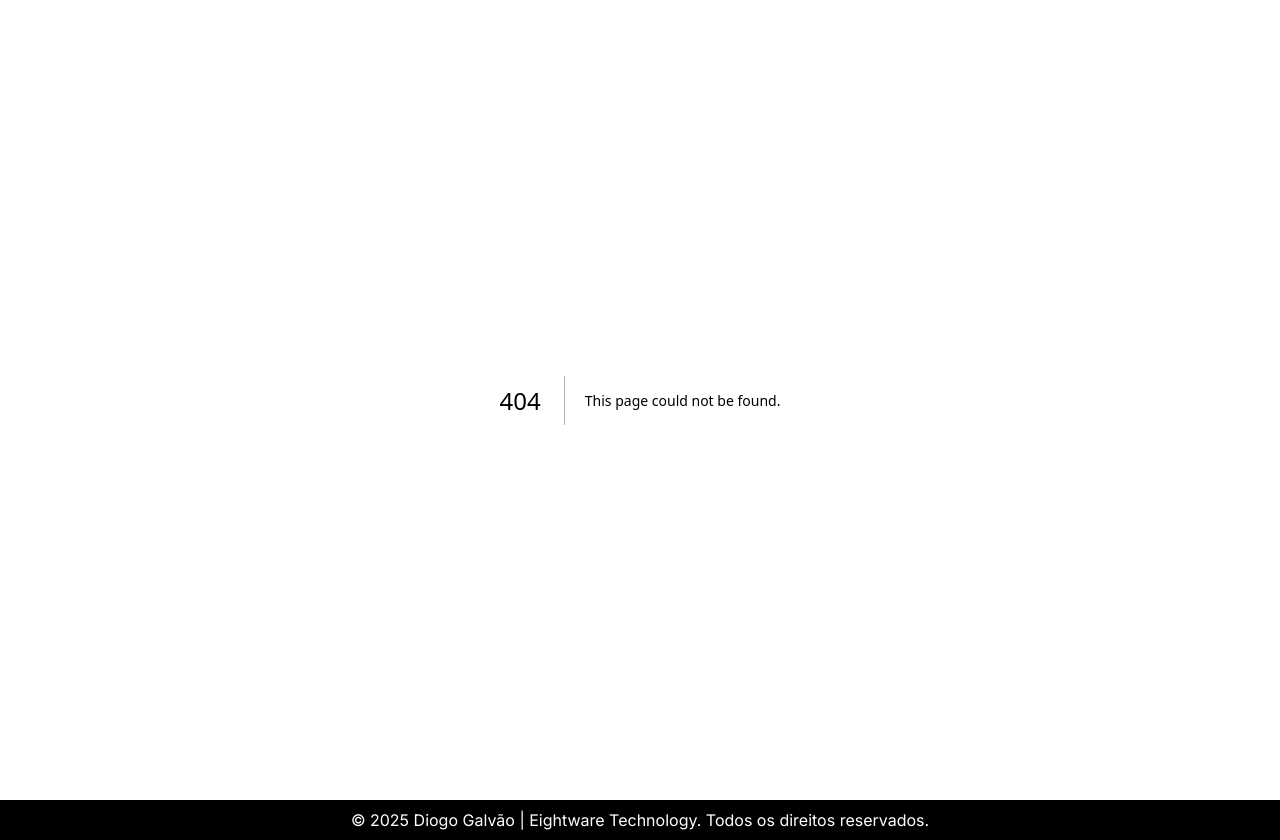
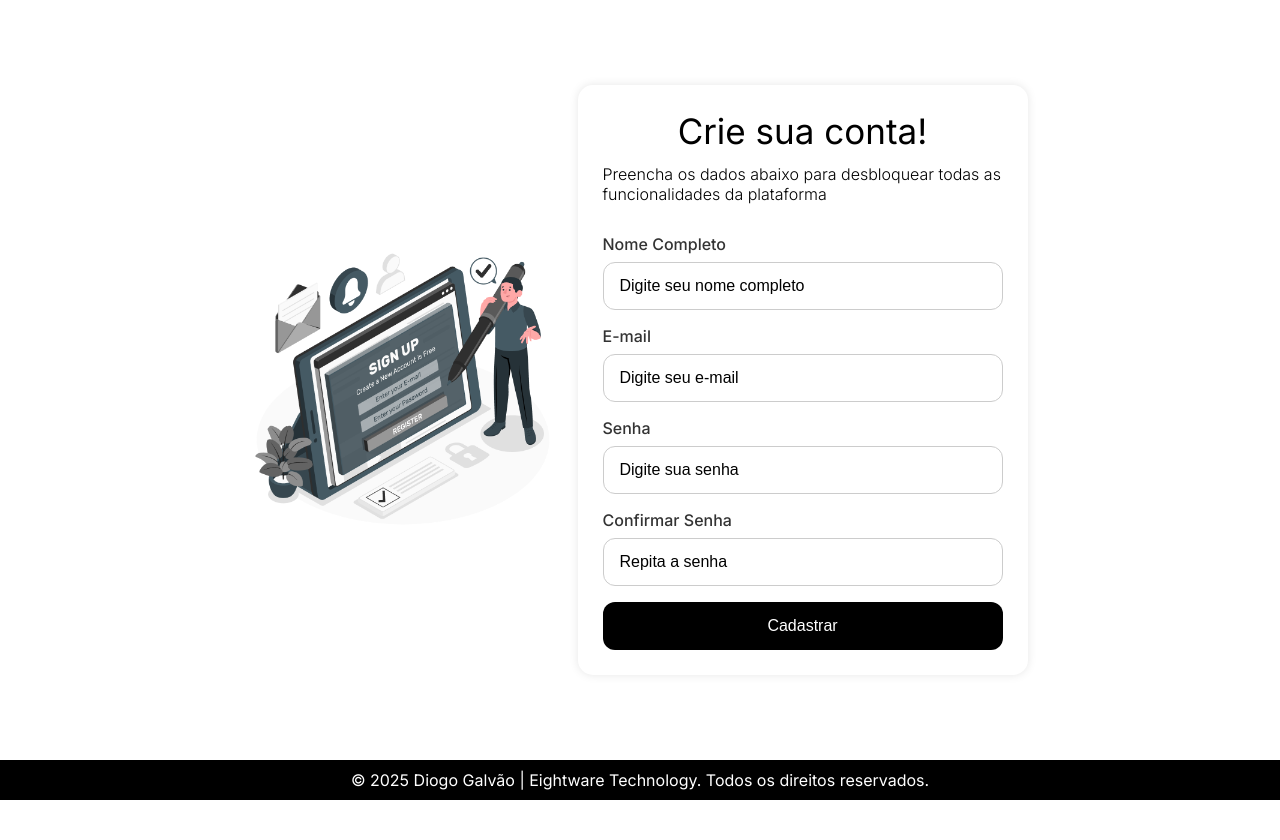
Before and after one commit to DiogooRodrigoo/eightwareFrontend, a Next.js app: page /signup in a window 1280 px wide. Before the commit this address had no page. After the commit the page ends 800 px from the top, so only its background shows below. Built offline with nearby package versions, Linux system fonts and the light colour scheme.

Commit message:
feat: Initial development of the registration page: basic form structure with validation and state management

```diff
--- a/src/app/components/atoms/Button/Button.jsx
+++ b/src/app/components/atoms/Button/Button.jsx
@@ -1,3 +1,4 @@
+"use client";
 import React from "react";
 import { ButtonContainer } from "./styles";
 
--- a/src/app/components/atoms/Input/Input.jsx
+++ b/src/app/components/atoms/Input/Input.jsx
@@ -1,3 +1,4 @@
+"use client";
 import React from "react";
 //styles
 import { InputContainer } from "./styles";
--- a/src/app/components/atoms/Label/Label.jsx
+++ b/src/app/components/atoms/Label/Label.jsx
@@ -1,3 +1,4 @@
+"use client";
 import React from "react";
 import { TextLabel } from "./styles";
 
--- a/src/app/components/molecules/InputField/InputField.jsx
+++ b/src/app/components/molecules/InputField/InputField.jsx
@@ -1,3 +1,4 @@
+"use client";
 import React from "react";
 //styles
 import { InputFieldContainer } from "./styles";
--- /dev/null
+++ b/src/app/components/organisms/SignUpForm/SignUpForm.jsx
@@ -0,0 +1,35 @@
+"use client";
+import React, { useState, useEffect } from "react";
+//components
+import Button from "../../atoms/Button/Button";
+import InputField from "../../molecules/InputField/InputField";
+// utils
+
+const SignUpForm = () => {
+  const [fullName, setFullName] = useState("");
+  const [email, setEmail] = useState("");
+  const [password, setPassword] = useState("");
+  const [confirmPassword, setConfirmPassword] = useState("");
+  const [isFormValid, setIsFormValid] = useState(false);
+
+  return (
+    <form>
+      <InputField
+        labelInput={"Nome Completo"}
+        placeholderInput="Digite seu nome completo"
+      />
+
+      <InputField labelInput={"E-mail"} placeholderInput="Digite seu e-mail" />
+      <InputField labelInput={"Senha"} placeholderInput="Digite sua senha" />
+
+      <InputField
+        labelInput={"Confirmar Senha"}
+        placeholderInput="Repita a senha"
+      />
+
+      <Button type="submit">Cadastrar</Button>
+    </form>
+  );
+};
+
+export default SignUpForm;
--- /dev/null
+++ b/src/app/components/organisms/SignUpForm/styles.jsx
@@ -0,0 +1 @@
+import styled from "styled-components";
--- a/src/app/pages/SignIn/SignInPage.jsx
+++ b/src/app/pages/SignIn/SignInPage.jsx
@@ -2,7 +2,7 @@
 import React from "react";
 import Image from "next/image";
 //styles
-import * as C from "./styles";
+import * as C from "../../styles/styles";
 //components
 import SignInForm from "../../components/organisms/SignInForm/SignInForm";
 //assets
--- /dev/null
+++ b/src/app/pages/SignUp/SignUp.jsx
@@ -0,0 +1,29 @@
+"use client";
+import React from "react";
+import Image from "next/image";
+//styles
+import * as C from "../../styles/styles";
+//assets
+import IllustrationImage from "../../assets/Illustration_SignUp.png";
+//components
+import SignUpForm from "../../components/organisms/SignUpForm/SignUpForm";
+
+const SignUpPage = () => {
+  return (
+    <C.ContentsContainer>
+      <Image src={IllustrationImage} alt="Image" width={300} height={300} />
+
+      <C.FormContainer>
+        <C.Title>Crie sua conta!</C.Title>
+        <C.Description>
+          Preencha os dados abaixo para desbloquear todas as funcionalidades da
+          plataforma
+        </C.Description>
+
+        <SignUpForm />
+      </C.FormContainer>
+    </C.ContentsContainer>
+  );
+};
+
+export default SignUpPage;
--- /dev/null
+++ b/src/app/signup/page.jsx
@@ -0,0 +1,6 @@
+import React from "react";
+import SignUpPage from "../pages/SignUp/SignUp.jsx";
+
+export default function SignUp() {
+  return <SignUpPage />;
+}
--- a/src/app/pages/SignIn/styles.jsx
+++ b/src/app/styles/styles.jsx
@@ -9,6 +9,7 @@ export const ContentsContainer = styled.div`
   width: 100%;
   max-width: 900px;
   padding-inline: 10px;
+  gap: 25px;
 `;
 
 export const FormContainer = styled.div`
@@ -25,7 +26,9 @@ export const Title = styled.h1`
 `;
 
 export const Description = styled.p`
+  width: 100%;
+  max-width: 400px;
   font-size: 16px;
-  font-weight: 400;
+  font-weight: 300;
   margin-bottom: 30px;
 `;
```
Also changed, not shown: src/app/components/organisms/SignInForm/SignInForm.jsx (+10 -5 lines), src/app/components/organisms/SignInForm/styles.jsx (+21 -0 lines), src/app/assets/Illustration_SignUp.png (added).
